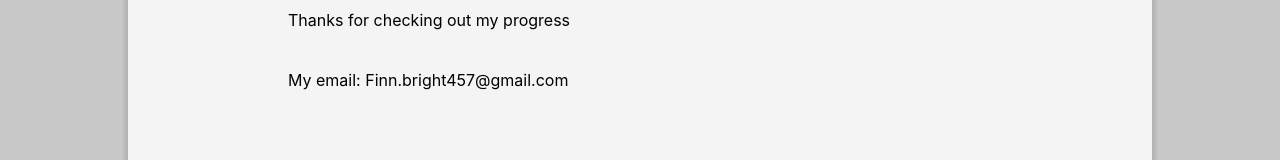
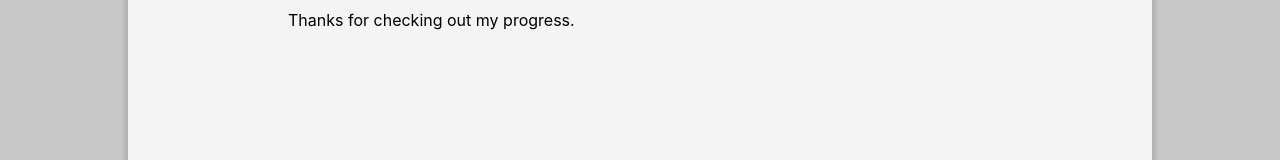
Before and after one commit to FJBright/github-page, a React (Create React App) app: page /projects in a window 1280 px wide. Both pictures are taken after a click on the element "Finn's Github Page". Shown: the part 570-730 px from the top of the page. Built offline with nearby package versions, Linux system fonts and the light colour scheme.

Commit message:
Text removal

```diff
--- a/src/pages/Home.tsx
+++ b/src/pages/Home.tsx
@@ -42,11 +42,7 @@ const Home = () => {
             <div
               style={{ marginTop: '20px' }}
             >
-              <span>Thanks for checking out my progress</span>
-              <br></br>
-              <br></br>
-              <br></br>
-              <span>My email: Finn.bright457@gmail.com</span>
+              <span>Thanks for checking out my progress.</span>
             </div>
           </div>
         </div>
```
